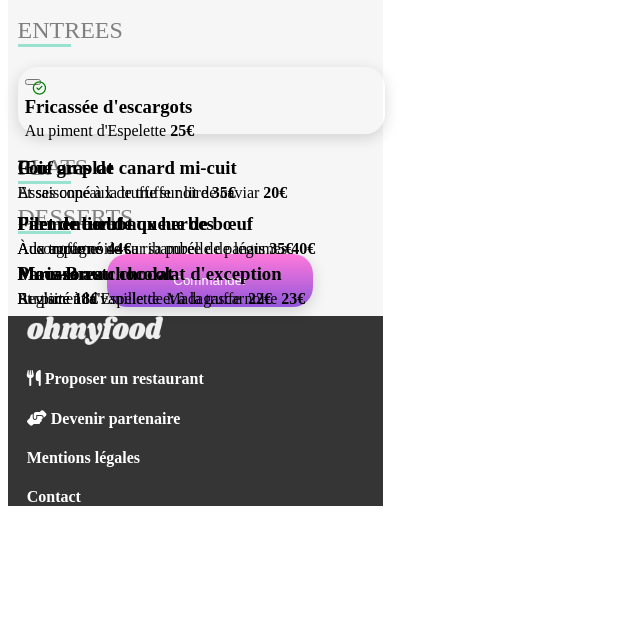
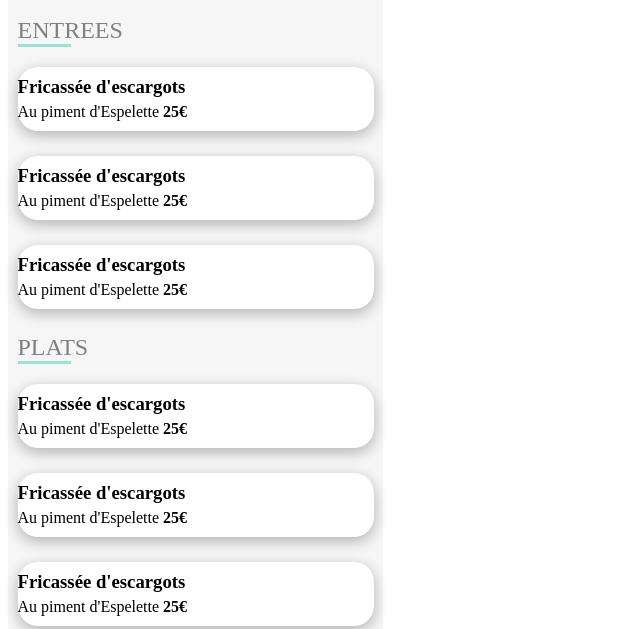
Before and after one commit to tidux49/projet_4_PaulBenion, a plain HTML site: page menu_PaletteDuGout.html in a window 1280 px wide. Shown: the part 389-1018 px from the top of the page, without its empty margins (0-640 px from the left). Before the commit the page ends 917 px from the top, so only its background shows below. Drawn offline with Linux system fonts and the light colour scheme.

Commit message:
animation casiment finit
manque border radius
remettre le fonrt correctemetn

```diff
--- a/menu_PaletteDuGout.html
+++ b/menu_PaletteDuGout.html
@@ -31,45 +31,85 @@
                 <p>Au piment d'Espelette <span class="btn__prix">25€</span></p>
             </div>
         </div>
+        <div class="btn--animated">
+            <button class="btn__animaton">
+                <i class="fa-regular fa-circle-check"></i>
+            </button>
             <div class="btn">
-                <h3>Foie gras de canard mi-cuit</h3>
-                <p>Et ses copeaux de truffe noire <span class="btn__prix">35€</span></p>
+                <h3>Fricassée d'escargots</h3>
+                <p>Au piment d'Espelette <span class="btn__prix">25€</span></p>
             </div>
+        </div>
+        <div class="btn--animated">
+            <button class="btn__animaton">
+                <i class="fa-regular fa-circle-check"></i>
+            </button>
             <div class="btn">
-                <h3>Œuf au plat</h3>
-                <p>Assaisonné à la truffe sur lit de caviar <span class="btn__prix">20€</span></p>
+                <h3>Fricassée d'escargots</h3>
+                <p>Au piment d'Espelette <span class="btn__prix">25€</span></p>
+            </div>
         </div>
         </section>
 
         <section>
             <h2>PLATS</h2>
+            <div class="btn--animated">
+                <button class="btn__animaton">
+                    <i class="fa-regular fa-circle-check"></i>
+                </button>
                 <div class="btn">
-                <h3>Filet de bœuf aux herbes</h3>
-                <p>Accompagné de sa ribambelle de légumes <span class="btn__prix">40€</span></p>
+                    <h3>Fricassée d'escargots</h3>
+                    <p>Au piment d'Espelette <span class="btn__prix">25€</span></p>
                 </div>
+            </div>
+            <div class="btn--animated">
+                <button class="btn__animaton">
+                    <i class="fa-regular fa-circle-check"></i>
+                </button>
                 <div class="btn">
-                <h3>Parmentier de queue de bœuf</h3>
-                <p>À la truffe noire sur sa purée de panais <span class="btn__prix">35€</span></p>
+                    <h3>Fricassée d'escargots</h3>
+                    <p>Au piment d'Espelette <span class="btn__prix">25€</span></p>
                 </div>
+            </div>
+            <div class="btn--animated">
+                <button class="btn__animaton">
+                    <i class="fa-regular fa-circle-check"></i>
+                </button>
                 <div class="btn">
-                <h3>Filet de turbot</h3>
-                <p>Aux agrumes <span class="btn__prix">44€</span></p>
+                    <h3>Fricassée d'escargots</h3>
+                    <p>Au piment d'Espelette <span class="btn__prix">25€</span></p>
+                </div>
             </div>
         </section>
 
         <section>
             <h2>DESSERTS</h2>
+            <div class="btn--animated">
+                <button class="btn__animaton">
+                    <i class="fa-regular fa-circle-check"></i>
+                </button>
                 <div class="btn">
-                <h3>Paris-Brest</h3>
-                <p>Revisité <span class="btn__prix">18€</span></p>
+                    <h3>Fricassée d'escargots</h3>
+                    <p>Au piment d'Espelette <span class="btn__prix">25€</span></p>
                 </div>
+            </div>
+            <div class="btn--animated">
+                <button class="btn__animaton">
+                    <i class="fa-regular fa-circle-check"></i>
+                </button>
                 <div class="btn">
-                <h3>Macaron au chocolat d'exception</h3>
-                <p>Et glace à la vanille de Madagascar <span class="btn__prix">22€</span></p>
+                    <h3>Fricassée d'escargots</h3>
+                    <p>Au piment d'Espelette <span class="btn__prix">25€</span></p>
                 </div>
+            </div>
+            <div class="btn--animated">
+                <button class="btn__animaton">
+                    <i class="fa-regular fa-circle-check"></i>
+                </button>
                 <div class="btn">
-                <h3>Mousse au chocolat</h3>
-                <p>Au piment d'Espelette et à la truffe noire <span class="btn__prix">23€</span></p>
+                    <h3>Fricassée d'escargots</h3>
+                    <p>Au piment d'Espelette <span class="btn__prix">25€</span></p>
+                </div>
             </div>
         </section>
 
--- a/style_menu.sass
+++ b/style_menu.sass
@@ -43,41 +43,49 @@ main h2
 
 .btn--animated
   position: relative
+  margin-bottom: 25%
+  display: flex
+  flex-direction: column
+
+.btn
+  position: absolute
+  z-index: 2
+  transition: transform 330ms ease-in-out
+  transform-origin: left 100%
   border-radius: 20px
+  background-color: white
   border: 0px
   box-shadow: 0px 4px 15px 0px #00000026
   width: 100%
   height:4em
-  padding-right: 1%
-  padding-left: 2%
-  padding-top: 0.1em
-  padding-bottom: 0.1em
-  margin-bottom: 4%
-
-
-.btn
-  position: absolute
-
-
-
+  top : 0
+  left : 0
 
   h3
     text-align: start
     margin-bottom:-0.6em
     margin-top : 0.5em
 
-
-.btn__animation
+.btn__animaton
     position : absolute
-    height : 100em
-    width : 200em
-    background: #99E2D0
-    border : solid 1px black
+    z-index: 1
+    right: 0
+    top : 0
+    margin-top : 0.3%
+    height : 4.75em
+    width : 100%
+    border: 0px
+    box-shadow: 0px 4px 15px 0px #00000026
+    border-radius: 20px
+    background-color: #99E2D0
 
 
-.btn:hover
-    transform : scaleX(0.8)
-    margin-left : -10%
+
+.btn--animated:hover
+    .btn
+        broder-radius: 0px
+        transform : scaleX(0.8)
+
 
 
 .btn__prix
@@ -86,7 +94,8 @@ main h2
 
 .fa-circle-check
     color : green
-    position : fixed
+    position : relative
+    right : 0
 
 .btn__commander
     background: linear-gradient(#FF79DA, #9356DC)
```
Also changed, not shown: style_menu.css, 1 other file. Lines whose indentation alone changed are shown as unchanged.
